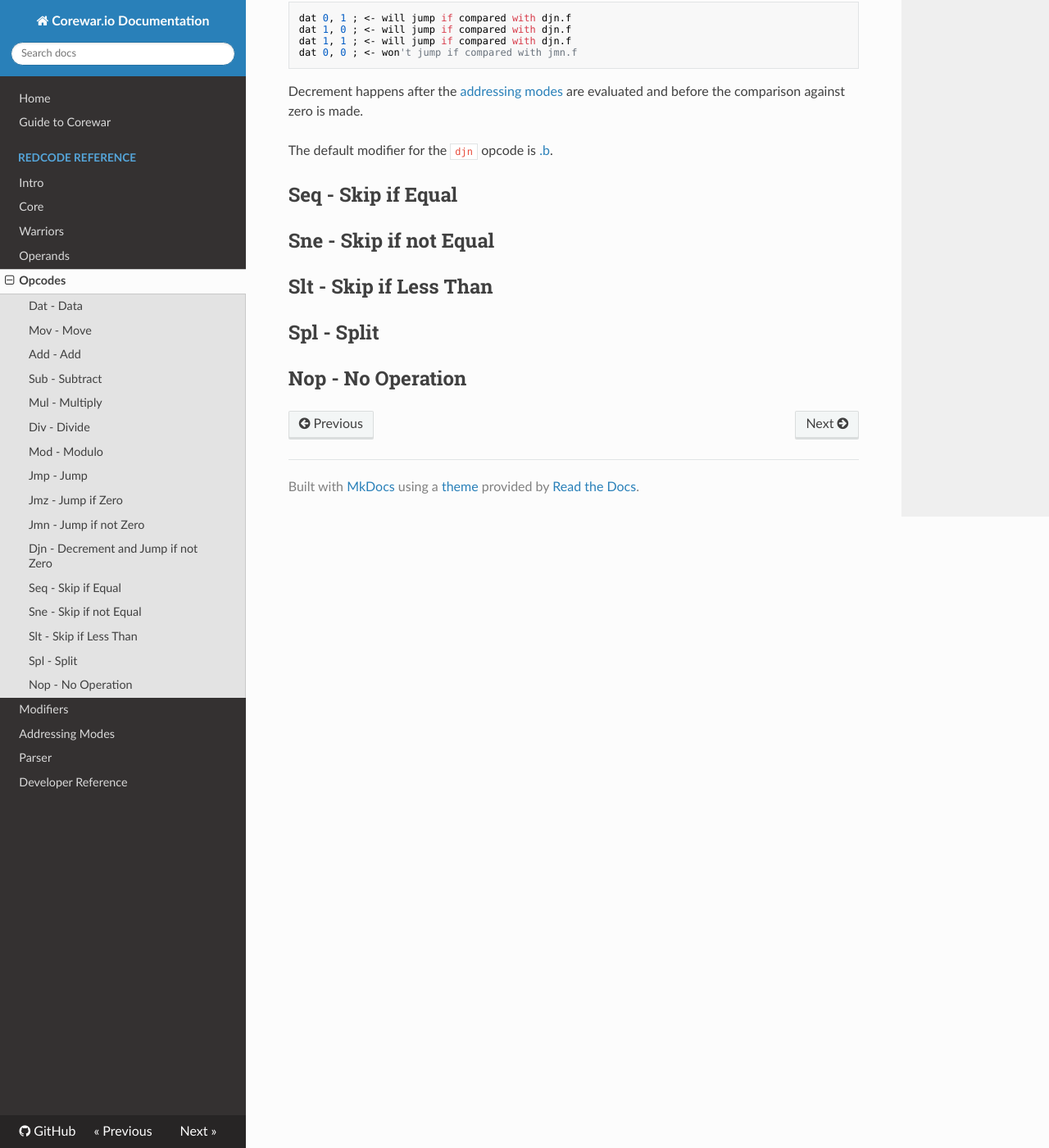
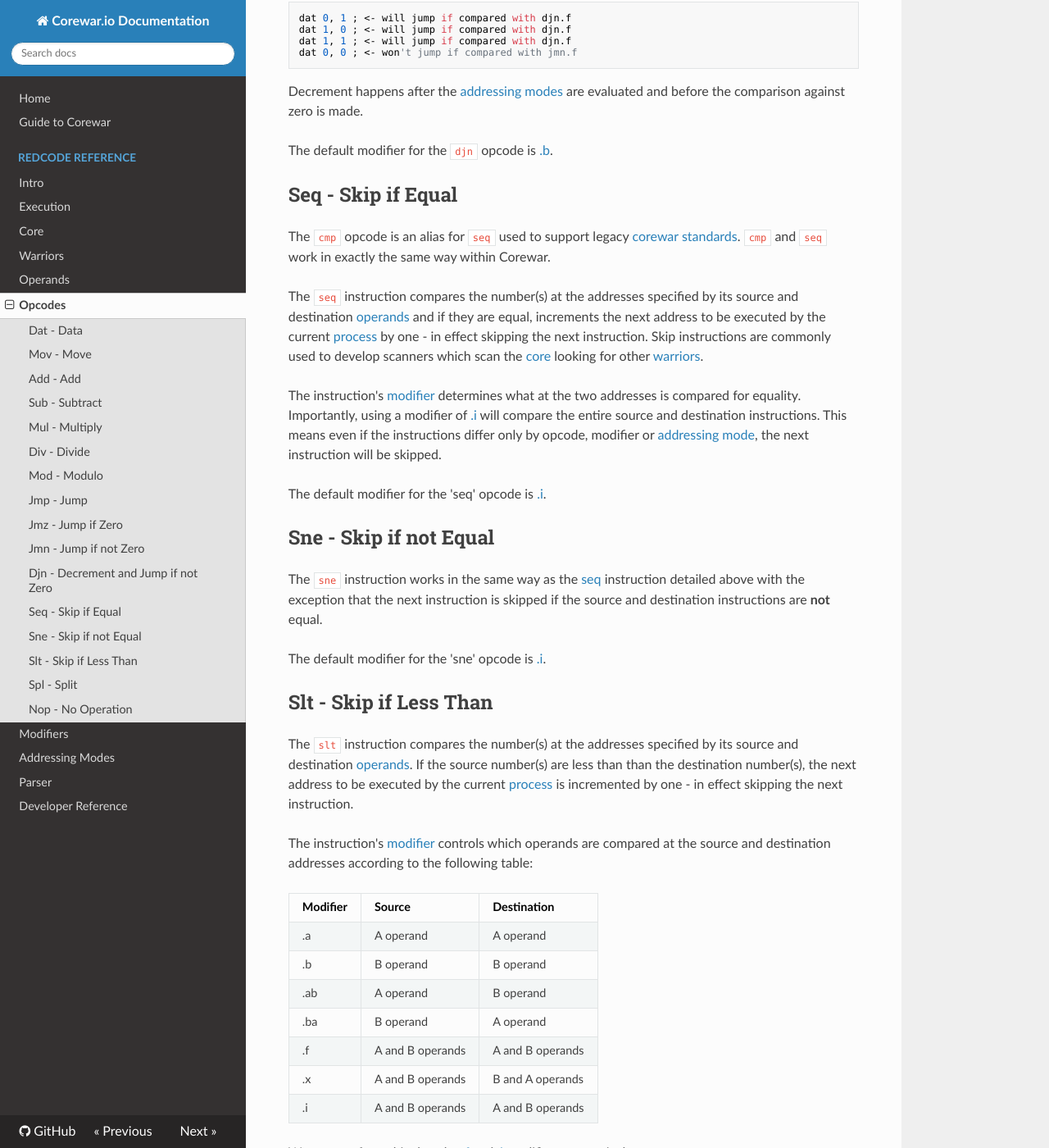
Before and after one commit to corewar/corewar.io, an MkDocs documentation site: the page built from docs/redcode/opcodes.md, in a window 1280 px wide and 1400 px high, scrolled down 5483 px. Shown: the whole window at 82% size. Built offline with MkDocs 1.6.1, drawn with Linux system fonts in a browser that asks for light colours; nearby versions of some CDN libraries; old or Windows-style settings are respelled for this version of MkDocs; some of the changed text lies outside the part shown.

Commit message:
skip opcodes

```diff
--- a/docs/redcode/opcodes.md
+++ b/docs/redcode/opcodes.md
@@ -200,10 +200,44 @@ The default modifier for the `djn` opcode is [.b](modifiers#b).
 
 ##Seq - Skip if Equal
 
+The `cmp` opcode is an alias for `seq` used to support legacy [corewar standards](index#standards). `cmp` and `seq` work in exactly the same way within Corewar.
+
+The `seq` instruction compares the number(s) at the addresses specified by its source and destination [operands](operands) and if they are equal, increments the next address to be executed by the current [process](warriors#processes) by one - in effect skipping the next instruction. Skip instructions are commonly used to develop scanners which scan the [core](core) looking for other [warriors](warriors).
+
+The instruction's [modifier](modifiers) determines what at the two addresses is compared for equality. Importantly, using a modifier of [.i](modifiers#i) will compare the entire source and destination instructions. This means even if the instructions differ only by opcode, modifier or [addressing mode](addressing_modes), the next instruction will be skipped.
+
+The default modifier for the 'seq' opcode is [.i](modifiers#i).
+
 ##Sne - Skip if not Equal
+
+The `sne` instruction works in the same way as the [seq](opcodes#seq-skip-if-equal) instruction detailed above with the exception that the next instruction is skipped if the source and destination instructions are **not** equal.
+
+The default modifier for the 'sne' opcode is [.i](modifiers#i).
 
 ##Slt - Skip if Less Than
 
+The `slt` instruction compares the number(s) at the addresses specified by its source and destination [operands](operands). If the source number(s) are less than than the destination number(s), the next address to be executed by the current [process](warriors#processes) is incremented by one - in effect skipping the next instruction.
+
+The instruction's [modifier](modifiers) controls which operands are compared at the source and destination addresses according to the following table:
+
+|Modifier|Source|Destination|
+|---|---|---|
+|.a|A operand|A operand|
+|.b|B operand|B operand|
+|.ab|A operand|B operand|
+|.ba|B operand|A operand|
+|.f|A and B operands|A and B operands|
+|.x|A and B operands|B and A operands|
+|.i|A and B operands|A and B operands|
+
+We can see from this that the [.f](modifiers#f) and [.i](modifiers#i) modifiers are equivalent.
+
+If comparing both A and B operands (using .f, .x or .i), the instruction will not be skipped if **either** source number is greater than its corresponding destination number.
+
+The default modifier for the 'slt' opcode is [.b](modifiers#b).
+
 ##Spl - Split
 
+
+
 ##Nop - No Operation
--- a/mkdocs.yml
+++ b/mkdocs.yml
@@ -5,6 +5,7 @@ pages:
 - Guide to Corewar: corewar/index.md
 - Redcode Reference:
    - Intro: redcode/index.md
+   - Execution: redcode/execution.md
    - Core: redcode/core.md
    - Warriors: redcode/warriors.md
    - Operands: redcode/operands.md
```
Also changed, not shown: docs/redcode/execution.md (added, +3 -0 lines).
